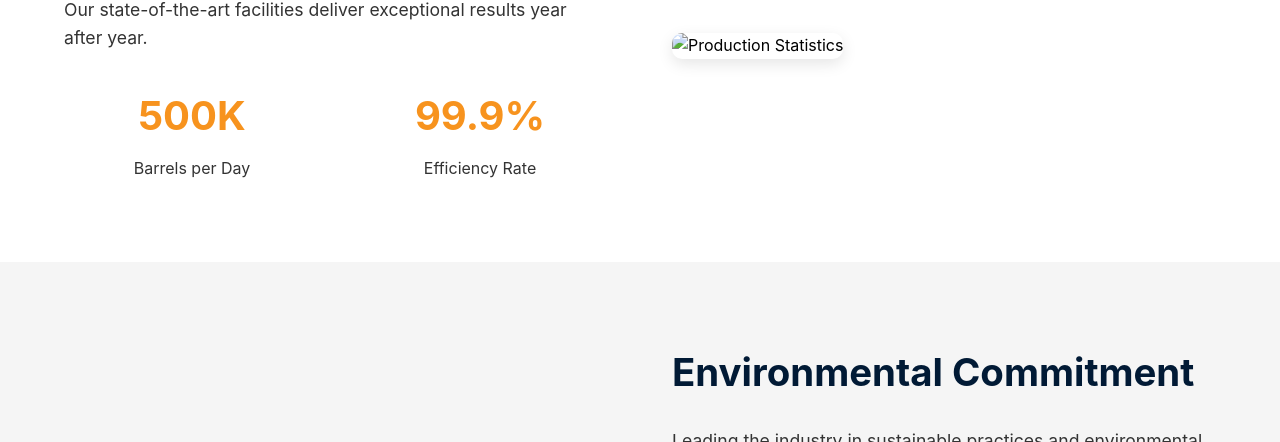
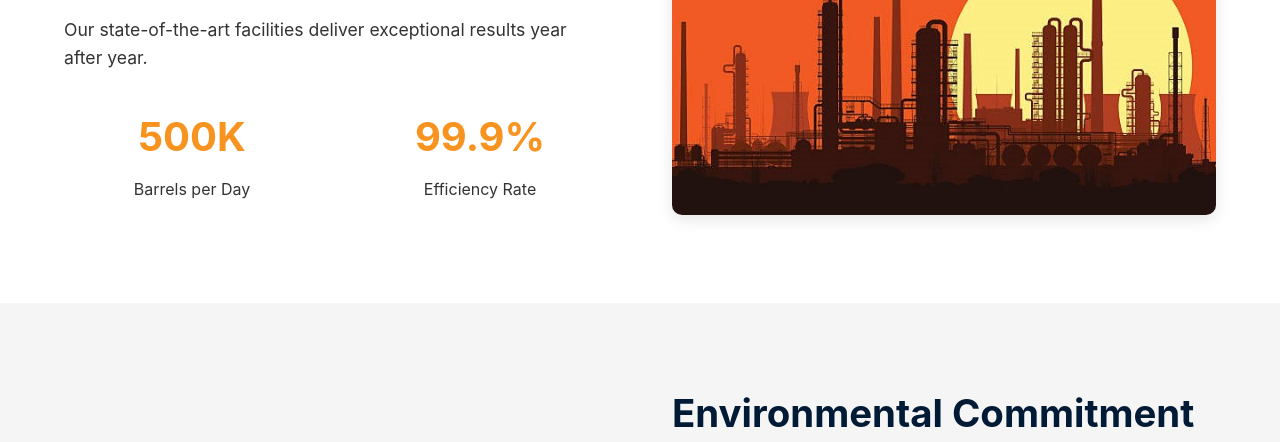
Before and after one commit to marxgreg24/pearl-website, a plain HTML site: page statistic.html in a window 1280 px wide. Shown: the part 658-1100 px from the top of the page. Drawn offline with Linux system fonts and the light colour scheme.

Commit message:
added pic to section 1

```diff
--- a/statistic.html
+++ b/statistic.html
@@ -59,7 +59,7 @@
         <section class="stats-section">
             <div class="stats-container">
                 <div class="stats-image">
-                    <img src="path-to-image-1.jpg" alt="Production Statistics">
+                    <img src="./images/sunsetgas.jpg" alt="Production Statistics">
                 </div>
                 <div class="stats-content">
                     <h2>Production Excellence</h2>
```
